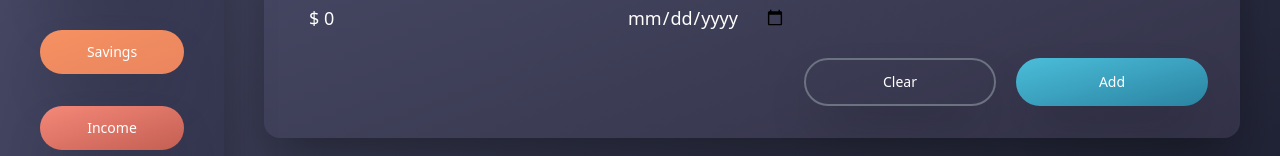
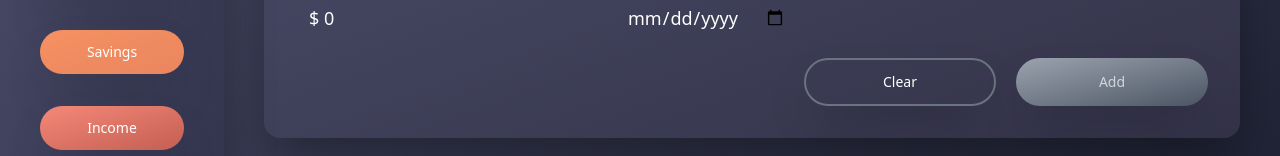
Before and after one commit to matthiebl/budget-app, a React (Vite) app in the folder frontend/: page /new-data in a window 1280 px wide. Shown: the part 382-538 px from the top of the page. Built offline with nearby package versions, Linux system fonts and the light colour scheme; no server answers.

Commit message:
Disable add button without data

```diff
--- a/frontend/src/pages/NewEntry.jsx
+++ b/frontend/src/pages/NewEntry.jsx
@@ -227,6 +227,14 @@ const NewEntry = () => {
                 text={autoFill.length > 1 ? 'Next' : 'Add'}
                 className='w-48'
                 onClick={handleAdd}
+                disabled={
+                  fields.desc === '' ||
+                  fields.category === '' ||
+                  fields.type === '' ||
+                  fields.item === '' ||
+                  fields.amount === '' ||
+                  fields.date === ''
+                }
               />
             </div>
           </Card>
```
